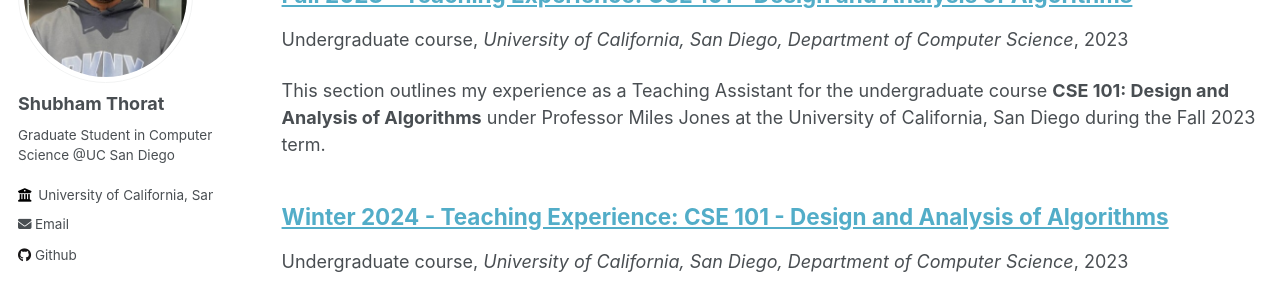
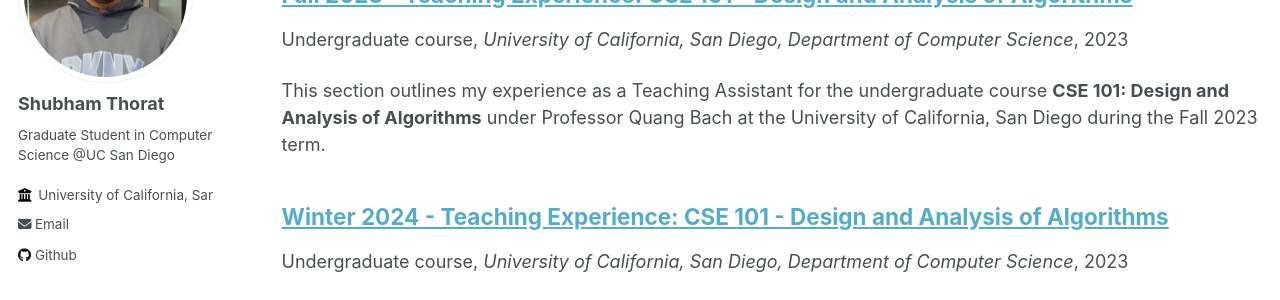
Before and after one commit to shubham4104/shubham4104.github.io, a Jekyll site: the page built from _pages/teaching.html, in a window 1280 px wide and 1229 px high. Shown: the part 198-498 px from the top of the window. Built offline with Jekyll 4.4.1, drawn with Linux system fonts in a browser that asks for light colours.

Commit message:
Update 2023-fall-teaching-CSE101.md

```diff
--- a/_teaching/2023-fall-teaching-CSE101.md
+++ b/_teaching/2023-fall-teaching-CSE101.md
@@ -8,7 +8,7 @@ date: 2023-10-01
 location: "San Diego, CA, USA"
 ---
 
-This section outlines my experience as a Teaching Assistant for the undergraduate course **CSE 101: Design and Analysis of Algorithms** under Professor Miles Jones at the University of California, San Diego during the Fall 2023 term.
+This section outlines my experience as a Teaching Assistant for the undergraduate course **CSE 101: Design and Analysis of Algorithms** under Professor Quang Bach at the University of California, San Diego during the Fall 2023 term.
 
 Introduction to CSE 101
 ======
```
